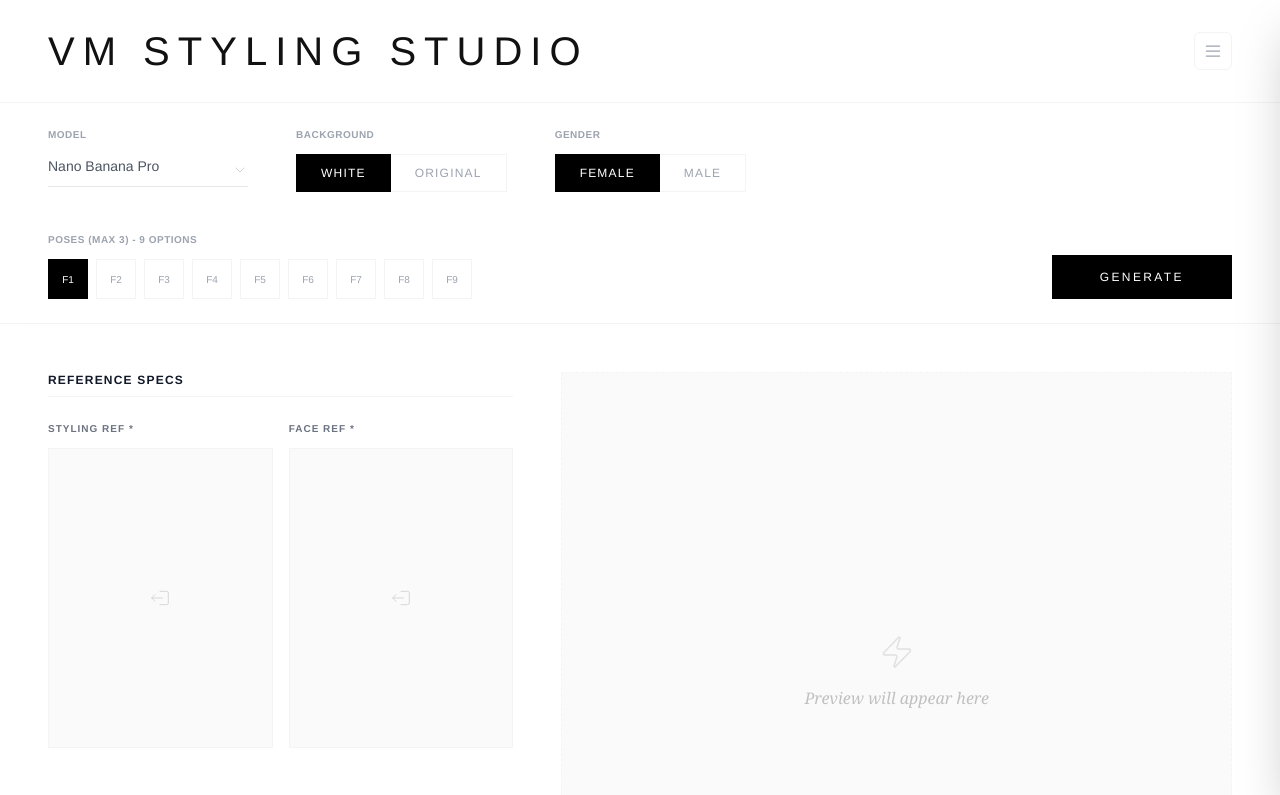
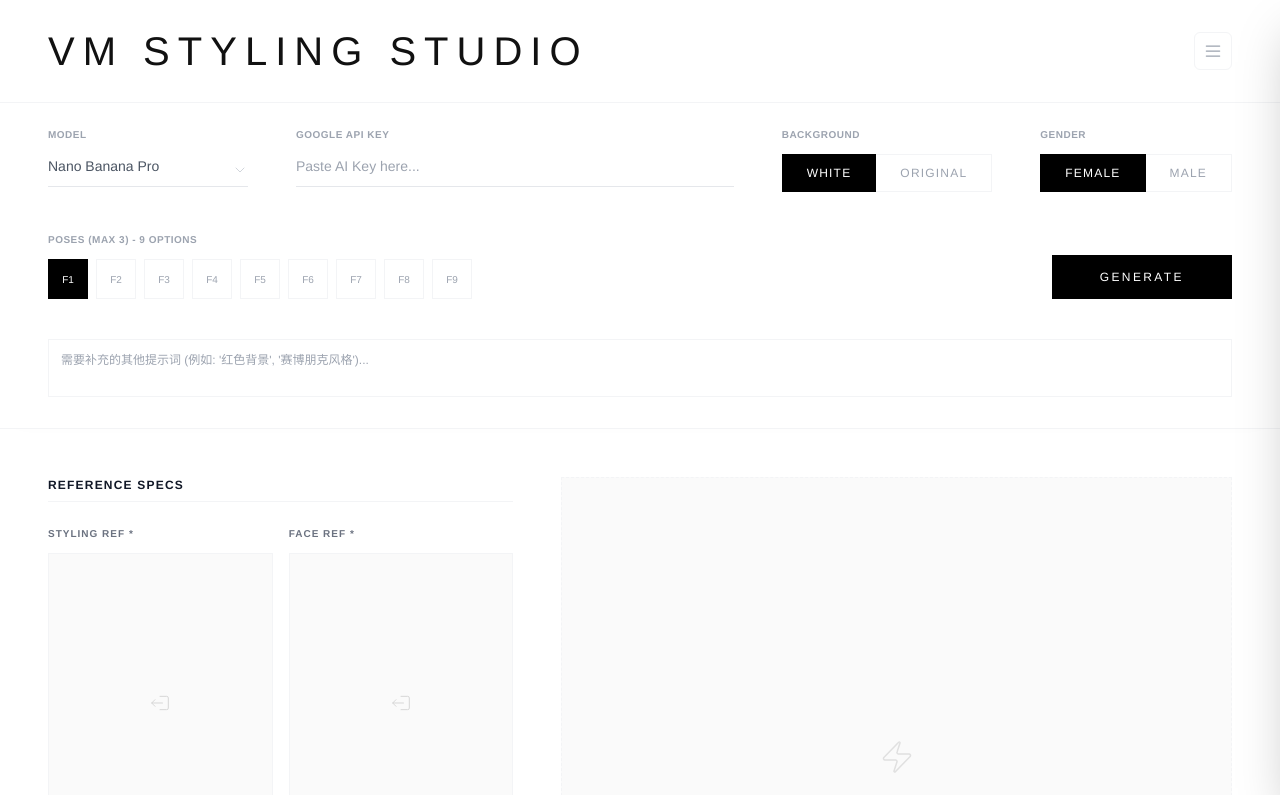
Before and after one commit to williamvmd/VM-Styling-Studio, a React (Vite) app in the folder frontend/: page / in a window 1280 px wide. Shown: the top 795 px of the page. Built offline with nearby package versions, Linux system fonts and the light colour scheme.

Commit message:
update: 添加了一些新功能

```diff
--- a/frontend/src/App.tsx
+++ b/frontend/src/App.tsx
@@ -22,6 +22,8 @@ const INITIAL_STATE: AppState = {
   history: [],
   currentSessionId: null,
   error: null,
+  customPrompt: '',
+  apiKey: localStorage.getItem('GEMINI_API_KEY') || '',
 };
 
 const App: React.FC = () => {
@@ -89,12 +91,16 @@ const App: React.FC = () => {
       }
     }
 
-    // @ts-ignore
-    const apiKey = (process.env as any).API_KEY || prompt("Please enter your Google AI API Key:");
-    if (!apiKey) {
-      setState(s => ({ ...s, error: 'API Key missing. Please provide your API key.' }));
+    // API Key handling
+    const finalApiKey = (process.env as any).API_KEY || state.apiKey.trim();
+
+    if (!finalApiKey) {
+      setState(s => ({ ...s, error: 'API Key missing. Please paste your Google AI API Key in the settings above.' }));
       return;
     }
+
+    // Save to local storage for future sessions
+    localStorage.setItem('GEMINI_API_KEY', finalApiKey);
 
     if (!state.inputs.stylingRef || !state.inputs.faceRef) {
       setState(s => ({ ...s, error: 'Please upload Styling Reference and Face Reference.' }));
@@ -110,7 +116,7 @@ const App: React.FC = () => {
 
     try {
       const orderedPoses = state.selectedPoses.map(id => availablePoses.find(p => p.id === id)).filter(Boolean) as Pose[];
-      const promises = orderedPoses.map(pose => generateFashionImage(state, pose, apiKey));
+      const promises = orderedPoses.map(pose => generateFashionImage(state, pose, finalApiKey));
       const results = await Promise.all(promises);
 
       setGeneratedImages(results);
@@ -124,7 +130,8 @@ const App: React.FC = () => {
           poseIds: state.selectedPoses,
           gender: state.gender,
           backgroundMode: state.backgroundMode,
-          model: state.selectedModel
+          model: state.selectedModel,
+          customPrompt: state.customPrompt
         },
         outputs: results
       };
@@ -138,8 +145,10 @@ const App: React.FC = () => {
 
     } catch (err: any) {
       let errorMessage = err.message || 'Generation failed';
-      if (errorMessage.includes('403') || errorMessage.includes('PERMISSION_DENIED')) {
-        errorMessage = 'Permission denied. Try switching to "Gemini Flash" or ensure your API Key has access to the Pro model.';
+      if (errorMessage.includes('403') || errorMessage.includes('PERMISSION_DENIED') || errorMessage.includes('API_KEY_INVALID')) {
+        errorMessage = 'API Key 无效或权限不足，已清除保存的 Key。请重新输入正确的 Key。';
+        localStorage.removeItem('GEMINI_API_KEY');
+        setState(s => ({ ...s, apiKey: '' }));
       }
       setState(s => ({ ...s, isGenerating: false, error: errorMessage }));
     } finally {
@@ -180,6 +189,22 @@ const App: React.FC = () => {
                 <div className="absolute right-0 top-1/2 -translate-y-1/2 pointer-events-none text-gray-300">
                   <ChevronRight className="w-4 h-4 rotate-90" strokeWidth={1.5} />
                 </div>
+              </div>
+            </div>
+
+            <div className="flex flex-col gap-3 min-w-[200px] flex-1">
+              <label className="text-[10px] tracking-wider uppercase font-bold text-gray-400">Google API Key</label>
+              <div className="relative border-b border-gray-200 pb-2">
+                <input
+                  type="password"
+                  value={state.apiKey}
+                  onChange={(e) => {
+                    setState(s => ({ ...s, apiKey: e.target.value }));
+                    localStorage.setItem('GEMINI_API_KEY', e.target.value);
+                  }}
+                  placeholder="Paste AI Key here..."
+                  className="appearance-none bg-transparent font-sans text-sm text-gray-600 w-full focus:outline-none"
+                />
               </div>
             </div>
 
@@ -252,6 +277,17 @@ const App: React.FC = () => {
               </button>
             </div>
           </div>
+
+          {/* Row 3: Custom Prompt */}
+          <div className="w-full mt-2">
+            <textarea
+              value={state.customPrompt}
+              onChange={(e) => setState(s => ({ ...s, customPrompt: e.target.value }))}
+              placeholder="需要补充的其他提示词 (例如: '红色背景', '赛博朋克风格')..."
+              className="w-full bg-transparent border border-gray-100 p-3 text-xs text-gray-700 focus:outline-none focus:border-gray-300 resize-none font-sans"
+              rows={2}
+            />
+          </div>
         </div>
 
         {state.error && (
@@ -287,8 +323,8 @@ const App: React.FC = () => {
             <h3 className="font-sans text-xs font-bold uppercase tracking-widest mb-6 border-b border-gray-100 pb-2 text-gray-900">Wardrobe</h3>
             <div className="grid grid-cols-2 gap-4">
               <UploadSlot label="Top" image={state.inputs.clothes.top} onUpload={(f) => updateInput('clothes', 'top', f)} onClear={() => updateInput('clothes', 'top', null)} />
+              <UploadSlot label="Shoes" image={state.inputs.clothes.shoes} onUpload={(f) => updateInput('clothes', 'shoes', f)} onClear={() => updateInput('clothes', 'shoes', null)} />
               <UploadSlot label="Bottom" image={state.inputs.clothes.bottom} onUpload={(f) => updateInput('clothes', 'bottom', f)} onClear={() => updateInput('clothes', 'bottom', null)} />
-              <UploadSlot label="Shoes" image={state.inputs.clothes.shoes} onUpload={(f) => updateInput('clothes', 'shoes', f)} onClear={() => updateInput('clothes', 'shoes', null)} />
               <UploadSlot label="Sunglasses" image={state.inputs.clothes.sunglasses} onUpload={(f) => updateInput('clothes', 'sunglasses', f)} onClear={() => updateInput('clothes', 'sunglasses', null)} />
             </div>
           </div>
--- a/frontend/src/constants.ts
+++ b/frontend/src/constants.ts
@@ -28,19 +28,19 @@ GOAL
 Create a full-body standing fashion photo of ONE consistent model identity, following the selected pose ID and styling reference.
 
 HARD VISION LOCKS (MUST FOLLOW OR FAIL):
-1) Identity: The face identity MUST match the provided face reference exactly. Do not change facial structure, age, ethnicity, or expression style.
-2) Garment Color & Fit (CRITICAL): Clothing items MUST exactly match the uploaded garment images (top, bottom, shoes, sunglasses) in color, design, logos, patterns, stitching, silhouette, and fit. DO NOT alter the color in any lighting condition. The fit must be precisely true to the provided reference images without redesigning anything.
+1) Identity: 不要随意改动上传人物的相貌！The face identity MUST match the provided face reference exactly. Do not change facial structure, age, ethnicity, or expression style.
+2) Garment Color & Fit (CRITICAL): 服装色彩真实还原，无任何偏色，服装版型精准呈现，展现真实的质感与细节。不要改动上传图片中服装的设计细节和颜色！Clothing items MUST exactly match the uploaded garment images (top, bottom, shoes, sunglasses) in color, design, logos, patterns, stitching, silhouette, and fit.
 3) Accessories: STRICTLY use ONLY the provided accessory images. If a specific accessory category is NOT provided, the subject MUST be bare of that item. Do not add unrequested items to "complete the look."
 4) Body Spec: 8.5-head proportion, supermodel physique, idealized long legs with smooth clean lines, elegant posture, fashion-forward.
 5) Clean Output: NO text, NO watermark, NO countdown overlay, NO UI elements embedded in the image.
 
 PHOTOGRAPHY & COMPOSITION QUALITY:
 - Full-body, standing pose, head-to-toe visible, centered or slightly off-center editorial framing.
-- Resolution & Details: 高清分辨率 (High-res), 超清细节表现 (hyper-detailed).
-- Style & Mood: 专业时尚摄影风格 (professional fashion photography), 杂志封面级质感 (magazine cover quality), 国际一线大片水准 (international blockbuster level).
-- Skin & Texture: 逼真的皮肤质感 (realistic skin texture), no plastic skin.
-- Lighting: 柔和均匀的光线布局 (soft even lighting), 电影级别的光影效果 (cinematic lighting), refined shadows.
-- Appearance: Ultra high resolution, 4K look, luxury, clean, no blur, no noise.
+- Resolution & Details: 超清细节 (hyper-detailed), 高清 2K 分辨率 (High-res 2K).
+- Style & Mood: 采用专业时尚摄影风格，杂志封面质感，展现出国际一线时尚大片 (professional fashion photography, magazine cover quality, international blockbuster level).
+- Skin & Texture: 皮肤真实质感 (realistic skin texture), no plastic skin.
+- Lighting: 光线柔和且均匀，电影级光影 (soft even lighting, cinematic lighting), refined shadows.
+- Appearance: Ultra high resolution, 2K output, 9:16 aspect ratio, luxury, clean, no blur, no noise.
 
 - Background mode: {{background_mode}}
   - if white: pure white seamless studio background, even soft lighting, minimal shadows.
--- a/frontend/src/services/geminiService.ts
+++ b/frontend/src/services/geminiService.ts
@@ -25,7 +25,11 @@ export const generateFashionImage = async (
     .replace('{{pose_id}}', pose.id)
     .replace('{{pose_description}}', pose.description);
 
-  const finalPrompt = `${prompt}\n${NEGATIVE_PROMPT}`;
+  let finalPrompt = `${prompt}\n${NEGATIVE_PROMPT}`;
+
+  if (state.customPrompt && state.customPrompt.trim()) {
+    finalPrompt += `\n\nUSER ADDITIONAL STYLING REQUEST:\n${state.customPrompt.trim()}`;
+  }
 
   // Collect Parts
   const parts: any[] = [{ text: finalPrompt }];
--- a/frontend/src/types.ts
+++ b/frontend/src/types.ts
@@ -43,6 +43,7 @@ export interface Session {
     gender: Gender;
     backgroundMode: BackgroundMode;
     model: ModelTier;
+    customPrompt: string;
   };
   outputs: string[]; // URLs/Base64 of generated images
 }
@@ -58,6 +59,8 @@ export interface AppState {
   history: Session[];
   currentSessionId: string | null;
   error: string | null;
+  customPrompt: string;
+  apiKey: string;
 }
 
 declare global {
```
